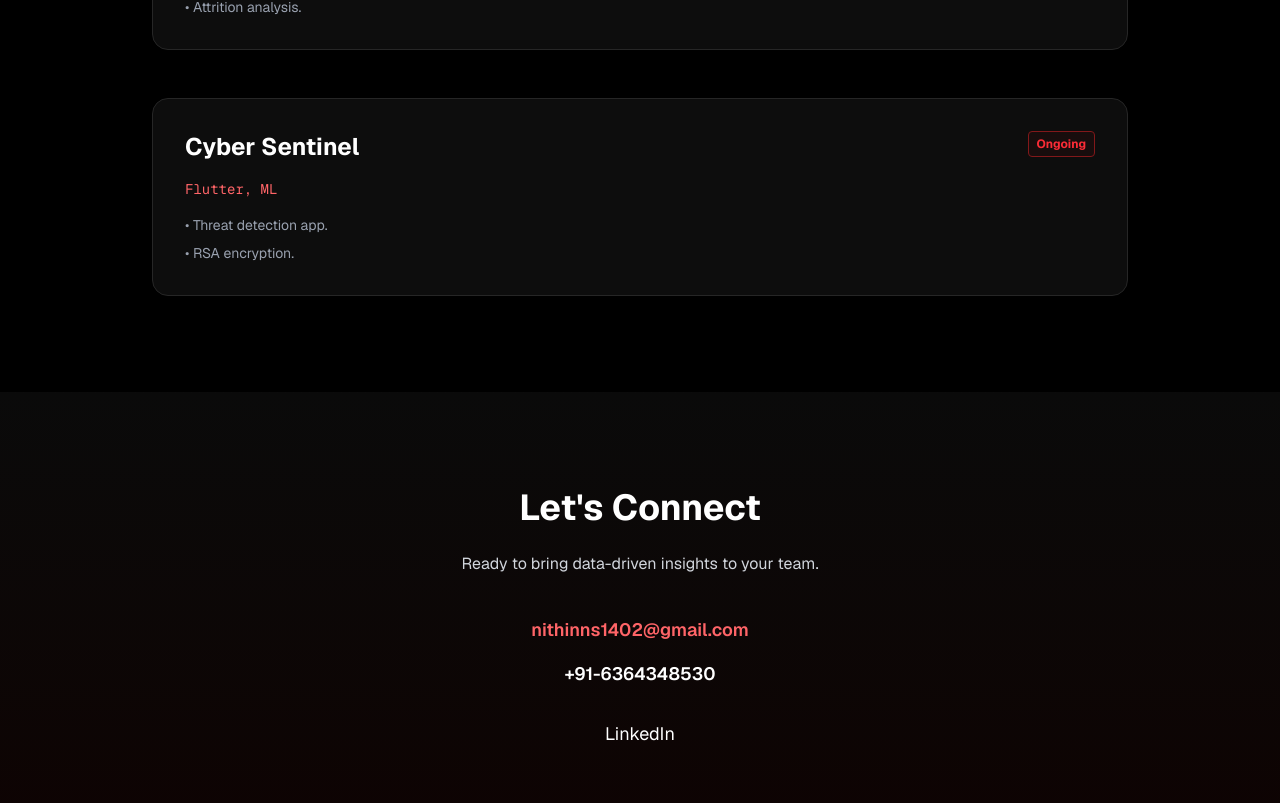
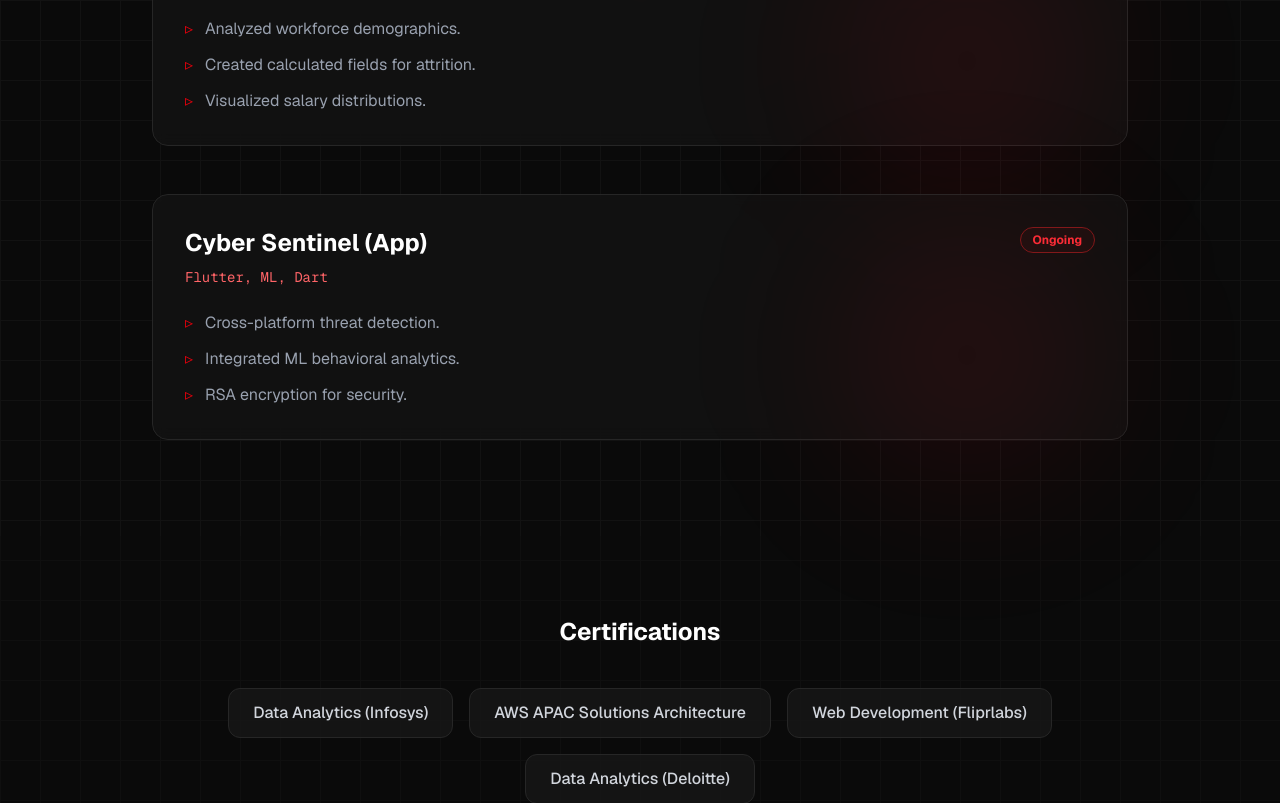
Before and after one commit to Nithin2242/portfolio, a Next.js app: page / in a window 1280 px wide. Shown: the part 1840-2643 px from the top of the page. Built offline with nearby package versions, Linux system fonts and the light colour scheme.

Commit message:
Reverted to clean tech grid

```diff
--- a/app/page.tsx
+++ b/app/page.tsx
@@ -2,12 +2,13 @@
 
 import React from 'react';
 import { motion, useMotionValue, useSpring, useTransform, Variants } from 'framer-motion';
-import Particles from './Particles'; // Uses the Indium-style network
 
 // --- 3D TILT CARD COMPONENT ---
 function TiltCard({ children, className }: { children: React.ReactNode; className?: string }) {
   const x = useMotionValue(0);
   const y = useMotionValue(0);
+
+  // Physics: Smooth and snappy
   const mouseX = useSpring(x, { stiffness: 150, damping: 15 });
   const mouseY = useSpring(y, { stiffness: 150, damping: 15 });
 
@@ -59,20 +60,28 @@ export default function Home() {
   };
 
   return (
-    <div className="min-h-screen bg-black text-gray-200 font-sans selection:bg-red-500 selection:text-white relative overflow-hidden perspective-1000">
+    <div className="min-h-screen bg-neutral-950 text-gray-200 font-sans selection:bg-red-500 selection:text-white relative overflow-hidden perspective-1000">
 
-      {/* 1. INDIUM STYLE BACKGROUND */}
-      <Particles />
-      <div className="fixed inset-0 z-0 bg-neutral-950/80 pointer-events-none"></div>
+      {/* --- BACKGROUND: CLEAN TECH GRID --- */}
+      {/* Layer 1: Grid Pattern */}
+      <div className="absolute inset-0 z-0 opacity-20 pointer-events-none"
+           style={{ backgroundImage: 'linear-gradient(#333 1px, transparent 1px), linear-gradient(90deg, #333 1px, transparent 1px)', backgroundSize: '40px 40px' }}></div>
+
+      {/* Layer 2: Red Spotlight at top */}
+      <div className="absolute inset-0 z-0 bg-[radial-gradient(ellipse_80%_80%_at_50%_-20%,rgba(120,0,0,0.4),rgba(255,255,255,0))] pointer-events-none"></div>
 
       <div className="relative z-10">
 
         {/* Navigation */}
-        <header className="fixed top-0 w-full bg-neutral-950/60 backdrop-blur-md border-b border-red-900/20 z-50">
+        <header className="fixed top-0 w-full bg-neutral-950/80 backdrop-blur-md border-b border-red-900/20 z-50">
           <div className="max-w-5xl mx-auto px-6 py-4 flex justify-between items-center">
-            <h1 className="text-2xl font-bold text-red-600 tracking-tighter">
+            <motion.h1
+              initial={{ opacity: 0, x: -20 }}
+              animate={{ opacity: 1, x: 0 }}
+              className="text-2xl font-bold text-red-600 tracking-tighter"
+            >
               NITHIN <span className="text-white">NS</span>
-            </h1>
+            </motion.h1>
             <nav className="space-x-8 text-sm font-medium hidden md:block">
               {['About', 'Skills', 'Projects', 'Contact'].map((item) => (
                 <a key={item} href={`#${item.toLowerCase()}`} className="hover:text-red-500 transition-colors duration-300">
@@ -87,7 +96,7 @@ export default function Home() {
         <section id="about" className="min-h-screen flex items-center justify-center pt-20">
           <div className="max-w-5xl mx-auto px-6 text-center">
 
-            {/* 3D Floating Avatar */}
+            {/* 3D Floating Profile Image */}
             <motion.div
               initial={{ scale: 0 }}
               animate={{ scale: 1 }}
@@ -132,7 +141,7 @@ export default function Home() {
               <a href="#contact" className="px-8 py-3 bg-red-600 text-white rounded-full font-bold hover:bg-red-700 hover:scale-105 transition duration-300 shadow-[0_0_20px_rgba(220,38,38,0.4)]">
                 Contact Me
               </a>
-              <a href="/resume.pdf" download className="px-8 py-3 border border-red-600/50 text-red-400 rounded-full font-bold hover:bg-red-600 hover:text-white transition duration-300 flex items-center gap-2 group bg-neutral-900/50 backdrop-blur-sm">
+              <a href="/resume.pdf" download className="px-8 py-3 border border-red-600/50 text-red-400 rounded-full font-bold hover:bg-red-600 hover:text-white hover:scale-105 transition duration-300 flex items-center gap-2 group bg-neutral-900/50 backdrop-blur-sm">
                 <span>Download Resume</span>
                 <svg className="w-4 h-4 group-hover:translate-y-1 transition-transform" fill="none" stroke="currentColor" viewBox="0 0 24 24"><path strokeLinecap="round" strokeLinejoin="round" strokeWidth="2" d="M4 16v1a3 3 0 003 3h10a3 3 0 003-3v-1m-4-4l-4 4m0 0l-4-4m4 4V4"></path></svg>
               </a>
@@ -164,7 +173,10 @@ export default function Home() {
                 { title: "Data Visualization", skills: "Power BI, Tableau, Excel, DAX" },
                 { title: "Soft Skills", skills: "Analytical Mindset, Problem Solving" }
               ].map((skill, index) => (
-                <TiltCard key={index} className="bg-neutral-900/60 p-8 rounded-2xl border border-neutral-800 hover:border-red-600/50 backdrop-blur-md">
+                <TiltCard
+                  key={index}
+                  className="bg-neutral-900/40 p-8 rounded-2xl border border-neutral-800 hover:border-red-600/50 backdrop-blur-sm"
+                >
                   <h4 className="text-xl font-bold text-red-500 mb-4">{skill.title}</h4>
                   <p className="text-gray-400">{skill.skills}</p>
                 </TiltCard>
@@ -176,21 +188,58 @@ export default function Home() {
         {/* Projects Section */}
         <section id="projects" className="py-24">
           <div className="max-w-5xl mx-auto px-6">
-            <h3 className="text-3xl font-bold mb-16 text-center text-white">Featured <span className="text-red-600">Projects</span></h3>
+            <motion.h3
+              initial={{ opacity: 0 }}
+              whileInView={{ opacity: 1 }}
+              className="text-3xl font-bold mb-16 text-center text-white"
+            >
+              Featured <span className="text-red-600">Projects</span>
+            </motion.h3>
+
             <div className="grid gap-12">
               {[
-                { title: "D-Mart Sales Insights", tools: "SQL, Power BI, Excel", desc: ["End-to-end retail analytics.", "Interactive KPI dashboards."], year: "2025" },
-                { title: "HR Analytics Dashboard", tools: "Tableau", desc: ["Workforce demographics.", "Attrition analysis."], year: "2025" },
-                { title: "Cyber Sentinel", tools: "Flutter, ML", desc: ["Threat detection app.", "RSA encryption."], year: "Ongoing" }
+                {
+                  title: "D-Mart Sales Insights",
+                  tools: "SQL, Power BI, Excel",
+                  desc: ["End-to-end retail analytics solution.", "Designed normalized SQL schema.", "Built interactive Power BI dashboards."],
+                  year: "2025"
+                },
+                {
+                  title: "HR Analytics Dashboard",
+                  tools: "Tableau",
+                  desc: ["Analyzed workforce demographics.", "Created calculated fields for attrition.", "Visualized salary distributions."],
+                  year: "2025"
+                },
+                {
+                  title: "Cyber Sentinel (App)",
+                  tools: "Flutter, ML, Dart",
+                  desc: ["Cross-platform threat detection.", "Integrated ML behavioral analytics.", "RSA encryption for security."],
+                  year: "Ongoing"
+                }
               ].map((project, index) => (
-                <TiltCard key={index} className="group bg-neutral-900/60 rounded-2xl p-8 border border-neutral-800 hover:border-red-900/50 backdrop-blur-md">
-                  <div className="flex justify-between items-start mb-4">
-                    <h4 className="text-2xl font-bold text-white group-hover:text-red-500 transition">{project.title}</h4>
-                    <span className="text-xs font-bold border border-red-900 text-red-500 bg-red-900/10 px-2 py-1 rounded">{project.year}</span>
+                <TiltCard
+                  key={index}
+                  className="group bg-neutral-900/60 rounded-2xl p-8 border border-neutral-800 hover:border-red-900/50 backdrop-blur-sm"
+                >
+                  <div className="absolute top-0 right-0 w-64 h-64 bg-red-600/10 blur-[80px] rounded-full group-hover:bg-red-600/20 transition duration-500 pointer-events-none"></div>
+
+                  <div className="flex flex-col md:flex-row justify-between items-start mb-6 relative z-10">
+                    <div>
+                      <h4 className="text-2xl font-bold text-white group-hover:text-red-500 transition">{project.title}</h4>
+                      <p className="text-red-400 font-mono text-sm mt-2">{project.tools}</p>
+                    </div>
+                    <span className="mt-2 md:mt-0 px-3 py-1 rounded-full text-xs font-bold border border-red-900 text-red-500 bg-red-900/10">
+                      {project.year}
+                    </span>
                   </div>
-                  <p className="text-red-400 font-mono text-sm mb-4">{project.tools}</p>
-                  <ul className="space-y-2 text-gray-400 text-sm">
-                    {project.desc.map((d, i) => <li key={i}>• {d}</li>)}
+
+                  <ul className="space-y-3 relative z-10">
+                    {project.desc.map((point, i) => (
+                      <li key={i} className="flex items-start text-gray-400">
+                        <span className="mr-3 text-red-600">▹</span>
+                        {point}
+                      </li>
+                    ))}
                   </ul>
                 </TiltCard>
               ))}
@@ -198,7 +247,20 @@ export default function Home() {
           </div>
         </section>
 
-        {/* CONTACT SECTION (RESTORED) */}
+        {/* Certifications & Contact */}
+        <section className="py-20 bg-neutral-950/40">
+           <div className="max-w-5xl mx-auto px-6 text-center">
+            <h3 className="text-2xl font-bold mb-10 text-white">Certifications</h3>
+            <div className="flex flex-wrap justify-center gap-4">
+              {['Data Analytics (Infosys)', 'AWS APAC Solutions Architecture', 'Web Development (Fliprlabs)', 'Data Analytics (Deloitte)'].map((cert) => (
+                <span key={cert} className="bg-neutral-900/80 border border-neutral-800 px-6 py-3 rounded-xl text-gray-300 font-medium hover:border-red-600/50 hover:text-red-500 hover:scale-105 transition duration-300 cursor-default">
+                  {cert}
+                </span>
+              ))}
+            </div>
+          </div>
+        </section>
+
         <section id="contact" className="py-24 bg-gradient-to-b from-neutral-950 to-red-950/20 text-white text-center">
           <motion.div
             initial={{ opacity: 0, scale: 0.9 }}
@@ -222,7 +284,7 @@ export default function Home() {
         </section>
 
         <footer className="bg-neutral-950 text-neutral-600 py-8 text-center text-sm border-t border-neutral-900">
-          <p>&copy; {new Date().getFullYear()} Nithin NS.</p>
+          <p>&copy; {new Date().getFullYear()} Nithin NS. Designed with Next.js & Framer Motion.</p>
         </footer>
       </div>
     </div>
```
